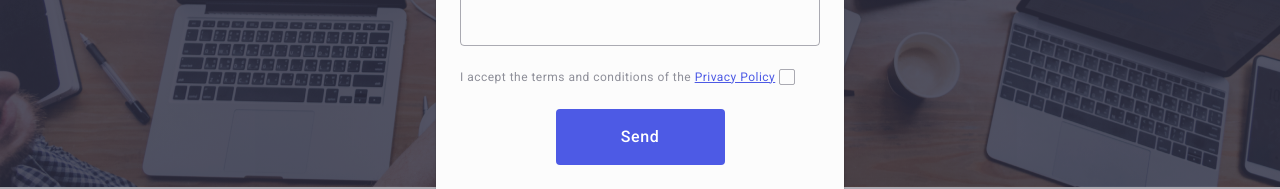
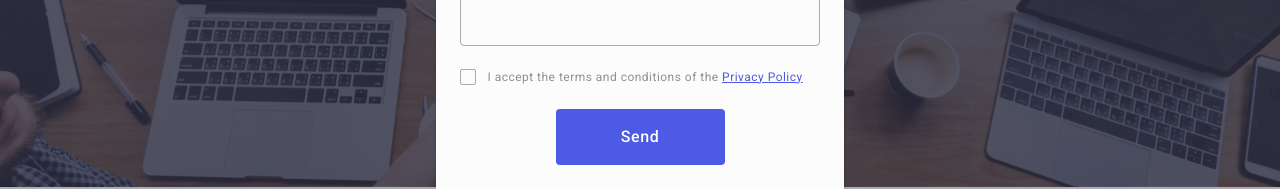
Before and after one commit to Vladusslav/hw-5, a plain HTML site: page index.html in a window 1280 px wide. Shown: the part 486-675 px from the top of the page. Drawn offline with nearby package versions, Linux system fonts and the light colour scheme.

Commit message:
fix modal

```diff
--- a/index.html
+++ b/index.html
@@ -452,12 +452,14 @@
 
                 <div class="modal-checkbox">
                 <input class="modal-checkbox-input visually-hidden" id="user-privacy" type="checkbox" name="user-privacy" value="true">
-                <label class="modal-checkbox-label" for="user-privacy">I accept the terms and conditions of the <a class="checkbox-privacy" href="#">Privacy Policy</a>
+                <label class="modal-checkbox-label" for="user-privacy">
                 <span class="modal-checkbox-check">
                     <svg class="modal-checkbox-icon" width="10" height="8">
                         <use href="./images/modal.svg#icon-vector"></use>
                     </svg>
                 </span>
+                I accept the terms and conditions of the
+                <a class="checkbox-privacy" href="#">Privacy Policy</a>
                 </label>
                 <!--label-->
                 </div>
```
